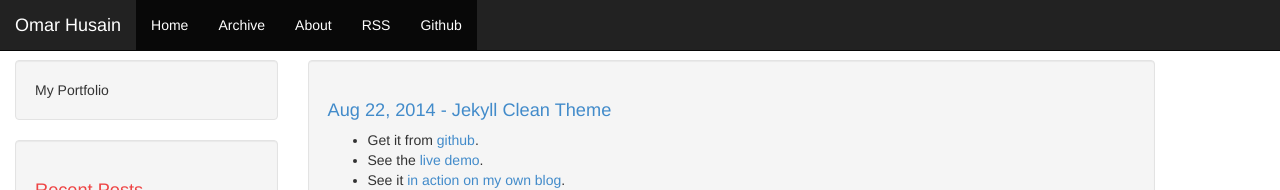
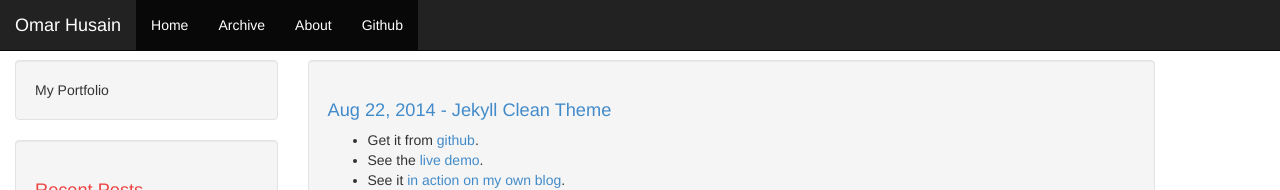
Before and after one commit to omarHus/omarHus.github.io, a Jekyll site: the page built from index.html, in a window 1280 px wide. Shown: the top 190 px of the page. Built offline with Jekyll 4.4.1, drawn with Linux system fonts in a browser that asks for light colours; the list of posts is cut into pages by our own code.

Commit message:
updated header

```diff
--- a/_includes/header.html
+++ b/_includes/header.html
@@ -33,7 +33,6 @@
                     <li class="active visible-xs-block"><a href="{{ site.baseurl }}/links.html">Links</a></li>
                     <li class="active"><a href="{{ site.baseurl }}/archive.html">Archive</a></li>
                     <li class="active"><a href="{{ site.baseurl }}/about.html">About</a></li>
-                    <li class="active"><a href="{{ site.baseurl }}/feed.xml">RSS</a></li>
                     {% if site.github != '' %}
                       <li class="active"><a href="https://github.com/{{ site.github }}">Github</a></li>
                     {% endif %}
```
